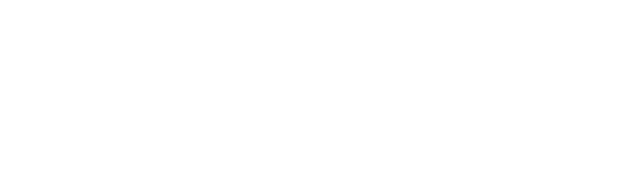
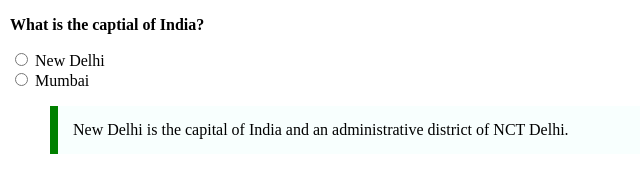
Before and after one commit to acciojob/trivia-Karansayambar, a website: page main.html in a window 1280 px wide. Shown: the whole page, without its empty margins (0-640 px from the left). Drawn offline with Linux system fonts and the light colour scheme.

Commit message:
created a submission

```diff
--- a/main.html
+++ b/main.html
@@ -8,6 +8,12 @@
 
 <body>
 	<!-- the entire body must be written by student -->
+	<p>What is the captial of India?</p>
+	<input type="radio" id="1" name="options">
+	<label for="1">New Delhi</label><br>
+	<input type="radio" id="2" name="options" >
+	<label for="2">Mumbai</label>
+	<blockquote>New Delhi is the capital of India and an administrative district of NCT Delhi.</blockquote>
     <script type="text/javascript" src="./script.js">
 </script>
 
--- a/styles.css
+++ b/styles.css
@@ -1,2 +1,14 @@
-
+body{
+	max-width:600px;
+	margin:10px;
+}
+p{
+	font-weight:bold;
+}
+blockquote{
+	width:100%;
+	padding:15px;
+	border-left:8px solid green;
+	background-color:#f8fffe;
+}
 /* Your CSS Code here. */
```
